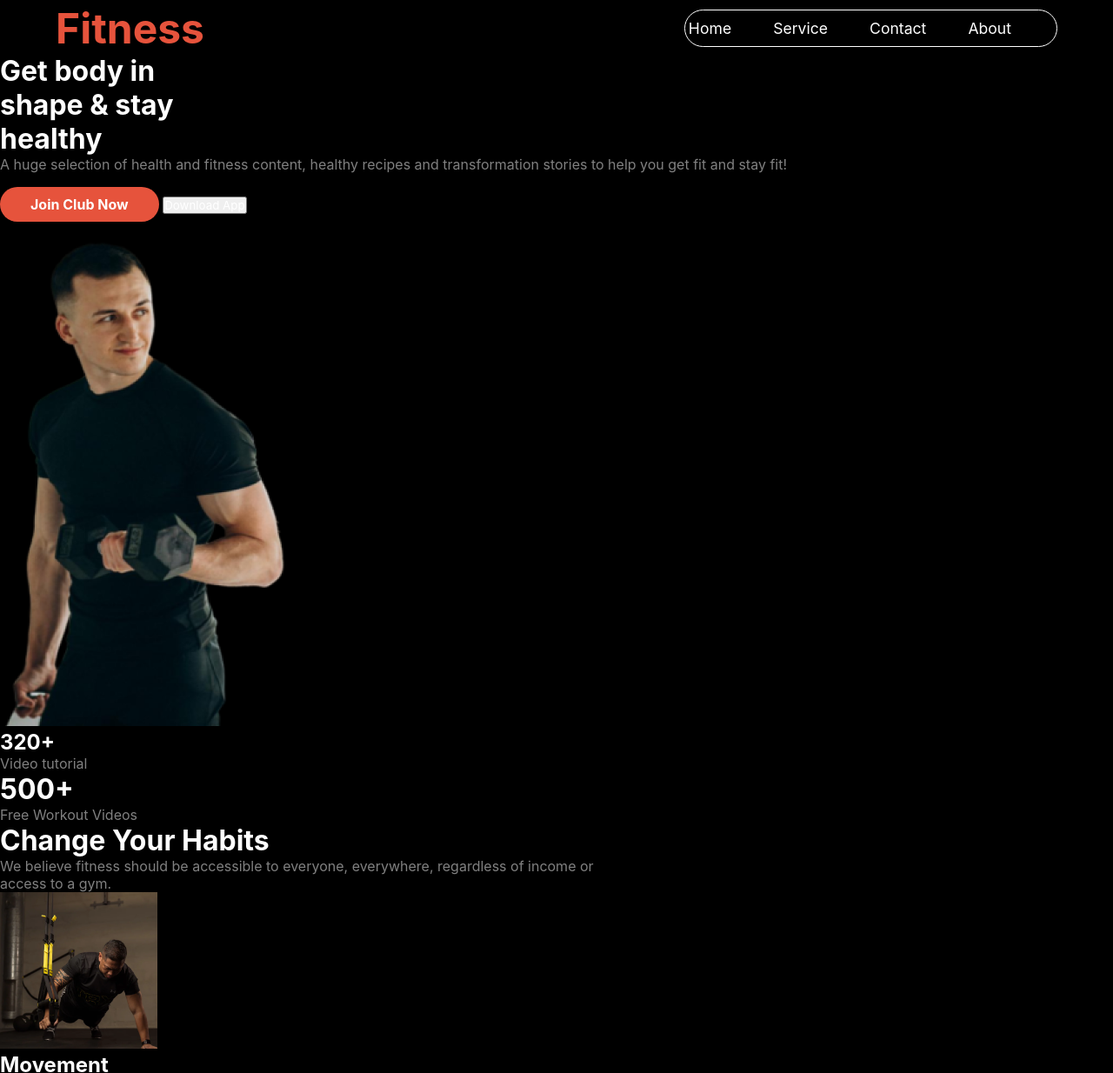
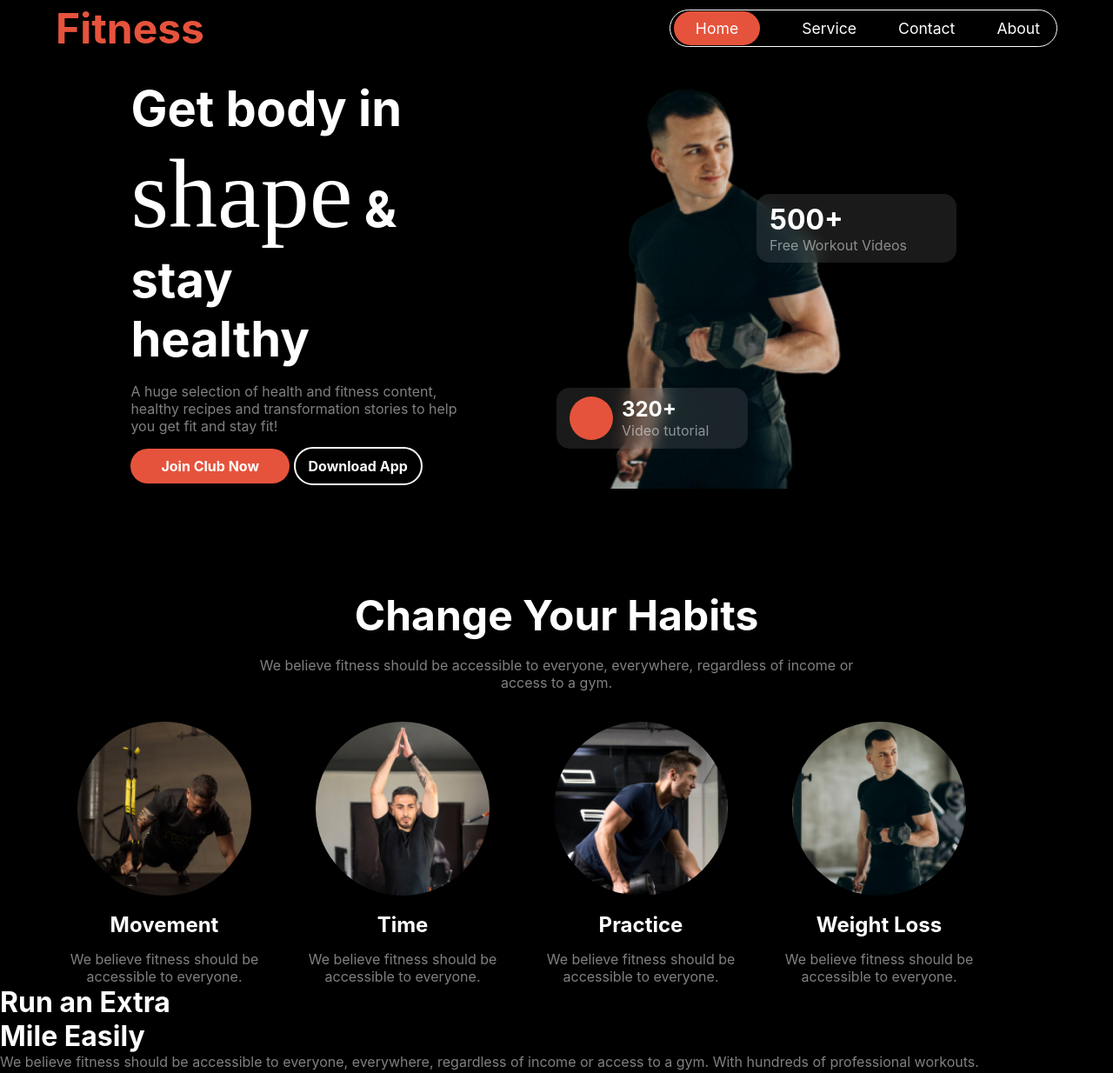
Before and after one commit to PavelGoblin/ph_assignment_02, a plain HTML site: page index.html in a window 1280 px wide. Shown: the part 45-1279 px from the top of the page at 87% size. Drawn offline with Linux system fonts and the light colour scheme.

Commit message:
2/3 part of css

```diff
--- a/style.css
+++ b/style.css
@@ -63,3 +63,139 @@ nav ul li a{
 .hamberger-manu{
   display: none;
 }
+#about{
+  margin-right: 15px;
+}
+
+
+
+#home{
+  background:rgba(230, 83, 60, 1);
+  padding: 9px 25px;
+  border-radius: 40px;
+}
+
+/* banner section style start here */
+.banner-container{
+  display: flex;
+
+  width: 90%;
+  margin: 20px auto;
+  height: 500px;
+  box-sizing: border-box;
+}
+
+.banner-text-section{
+
+  width: 50%;
+  display: flex;
+  align-items: center;
+  justify-content: center;
+
+}
+
+.text{
+  width: 70%;
+
+
+}
+.text h1{
+  font-size: 3.5rem;
+  font-weight: bold;
+  margin-bottom: 1rem;
+}
+#shape{
+  font-family: Edwardian Script ITC;
+  font-weight: 300;
+  font-size: 7rem;
+}
+
+
+.download-btn{
+
+  color: white;
+  padding: 10px 15px;
+  border-radius: 40px;
+ border: 2px solid white;
+  font-size: 1rem;
+  font-weight: bold;
+  background: #000;
+  margin-bottom: 1rem;
+}
+.banner-img-section{
+  width: 50%;
+
+
+}
+.banner-img-section img{
+  margin-left: 3.5rem;
+  height: 480px;
+}
+.video-tutorial{
+  display: flex;
+
+  gap: 10px;
+  width: 190px;
+  position: relative;
+  bottom: 120px;
+  padding: 10px 15px;
+  background: rgba(255, 255, 255, 0.1);
+  border-radius: 15px;
+
+}
+.glass{
+  backdrop-filter: blur(10px);
+}
+
+
+.color{
+  background: rgba(230, 83, 60, 1);
+  height: 50px;
+  width: 50px;
+  border-radius: 50%;
+}
+.workout-videos{
+
+  width: 200px;
+  position: relative;
+  bottom: 413px;
+    left: 230px;
+    padding: 10px 15px;
+  background: rgba(255, 255, 255, 0.1);
+  border-radius: 15px;
+}
+
+/* banner section style end here */
+
+/* change habit section style start here */
+.change-habit-section-heading{
+
+  text-align: center;
+  margin-top: 6rem;
+ }
+ .change-habit-section-heading h1{
+   font-size: 3rem;
+   margin-bottom: 1.1rem;
+ }
+ .change-habit-cards{
+   width: 90%;
+   margin: 0px auto;
+   display: flex;
+   gap: 1.5rem;
+   margin-top: 35px;
+ }
+
+ .change-habit-card{
+   width: 250px;
+   text-align: center;
+ }
+ .change-habit-card h2{
+ margin-bottom: 15px;
+ }
+ .change-habit-card img{
+ width: 200px;
+ height: 200px;
+ border-radius: 50%;
+ margin-bottom: 15px;
+ }
+ /* change habit section style end here */
```
